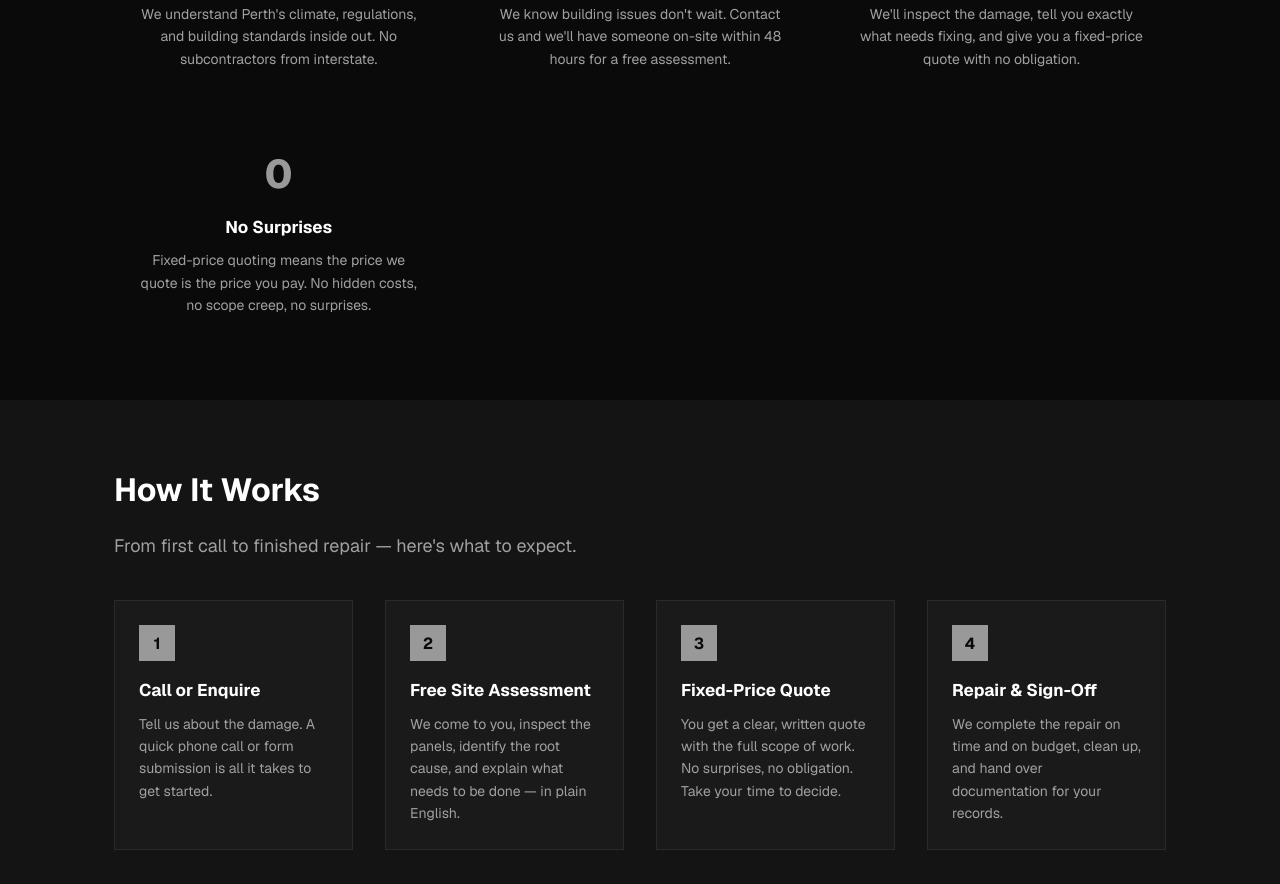
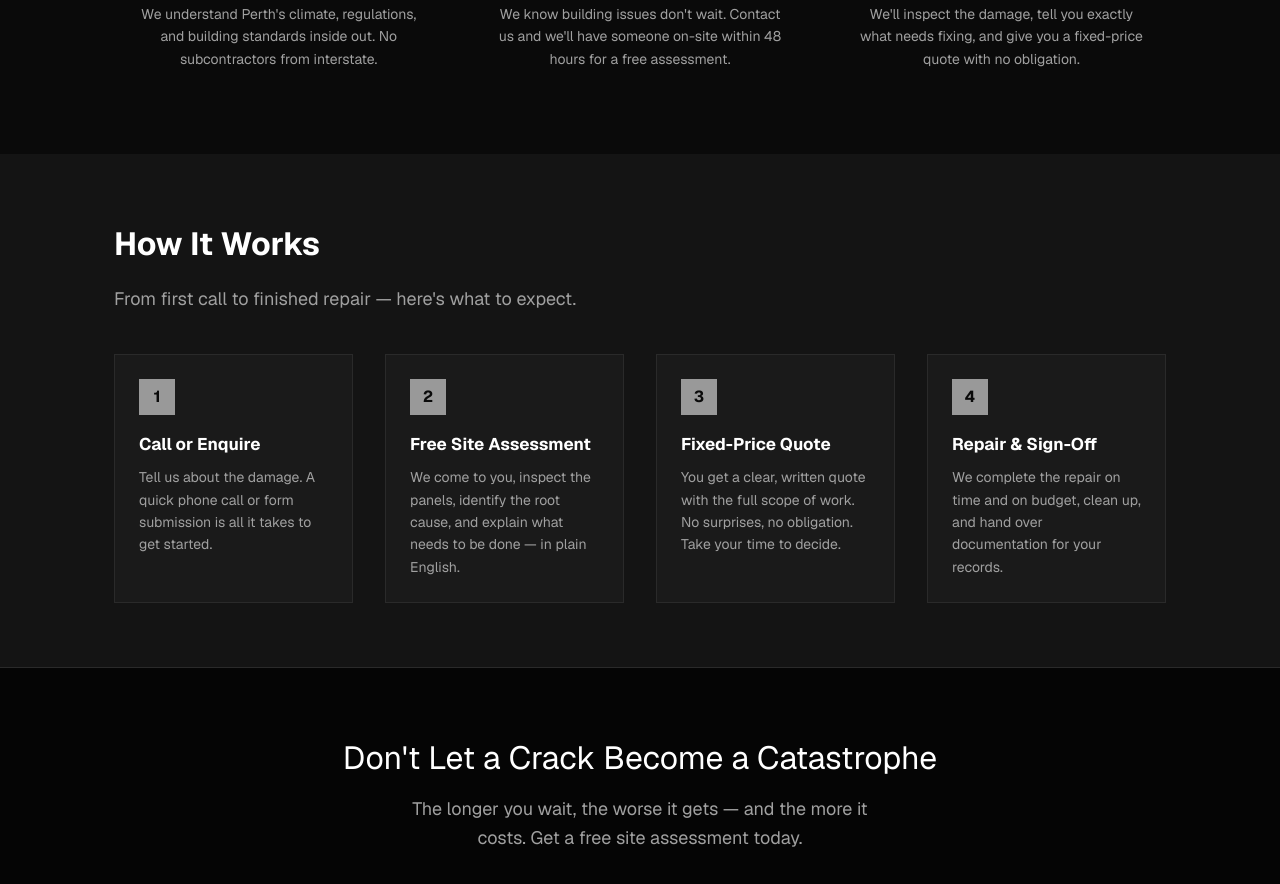
Before and after one commit to Brodie-Konx/konx-construction, a Next.js app: page /tilt-panel-repair in a window 1280 px wide. Shown: the part 2060-2944 px from the top of the page. Built offline with nearby package versions, Linux system fonts and the light colour scheme.

Commit message:
Remove No Surprises stat from tilt panel repair page

```diff
--- a/app/tilt-panel-repair/page.tsx
+++ b/app/tilt-panel-repair/page.tsx
@@ -238,11 +238,6 @@ export default function TiltPanelRepairPage() {
                 <h3>Free Site Assessment</h3>
                 <p>We&apos;ll inspect the damage, tell you exactly what needs fixing, and give you a fixed-price quote with no obligation.</p>
               </div>
-              <div className="lp-why-card">
-                <div className="lp-why-number">0</div>
-                <h3>No Surprises</h3>
-                <p>Fixed-price quoting means the price we quote is the price you pay. No hidden costs, no scope creep, no surprises.</p>
-              </div>
             </div>
           </div>
         </section>
```
